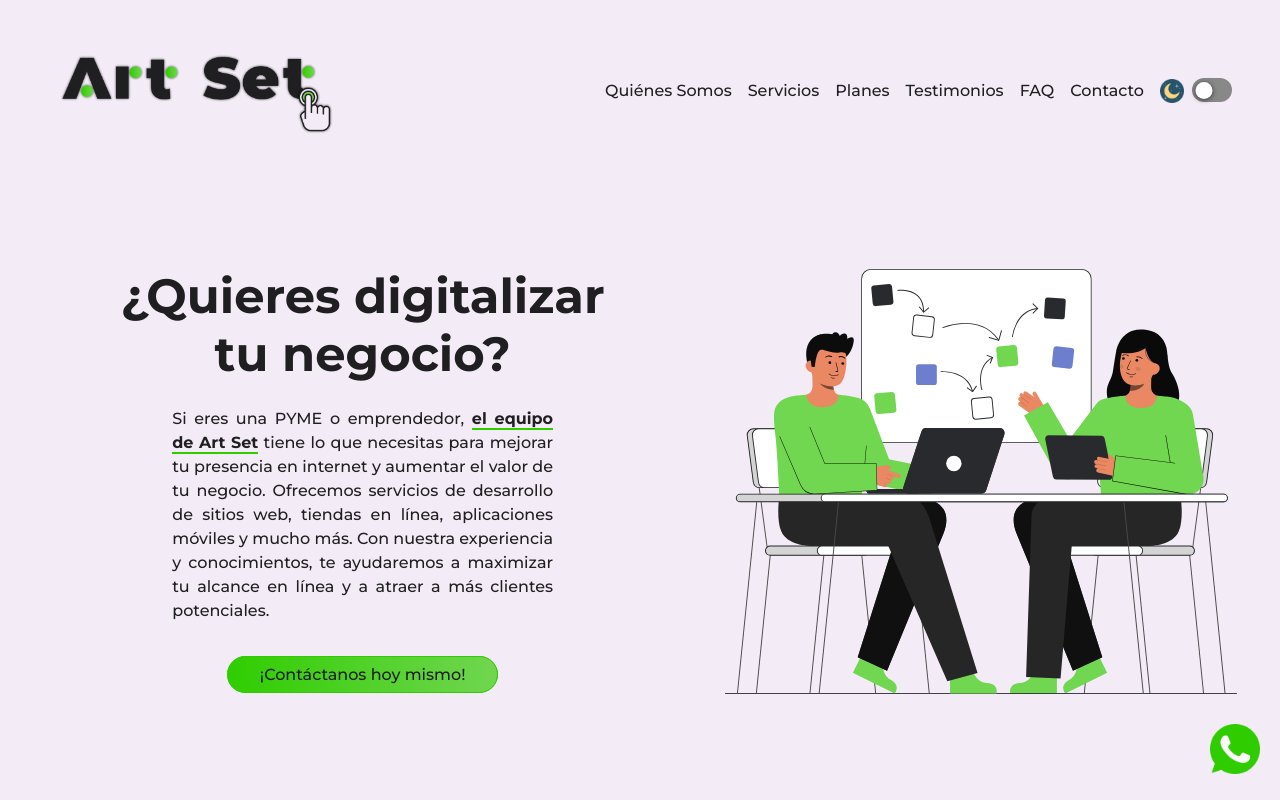
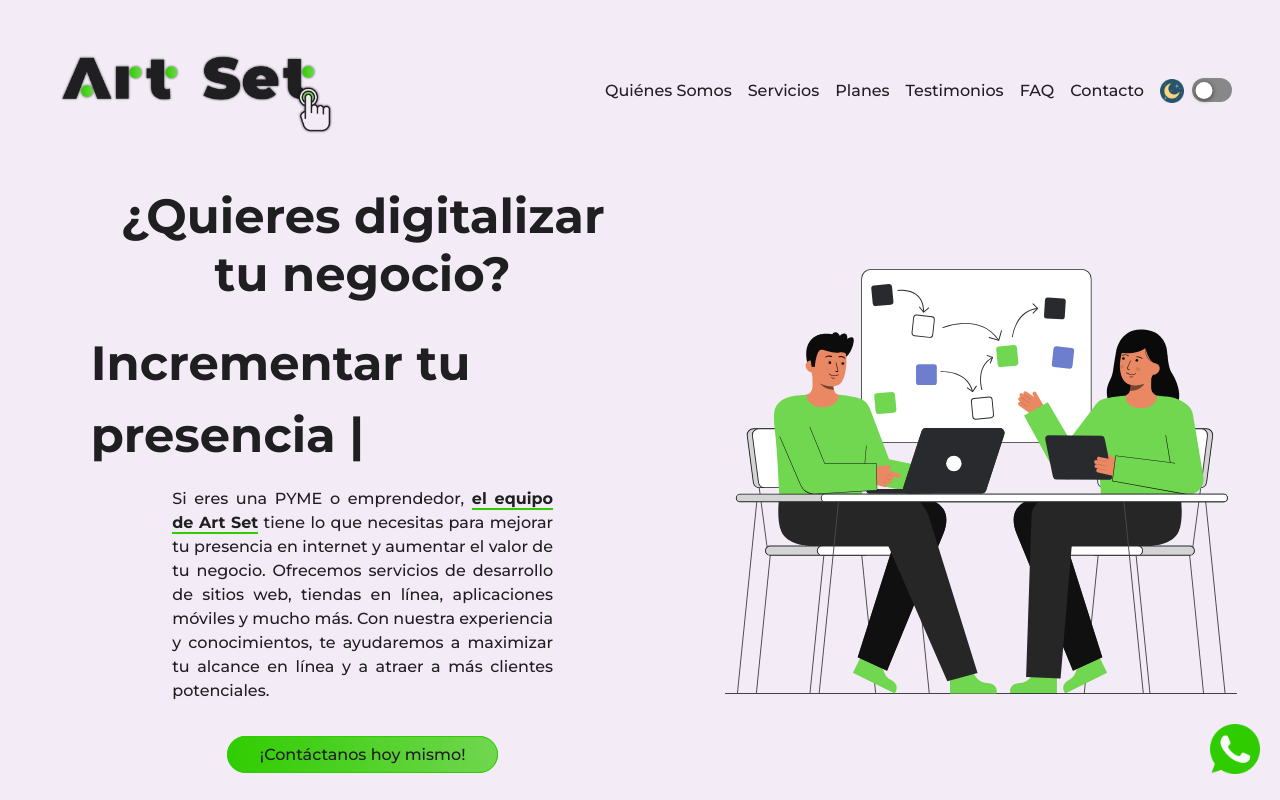
Before and after one commit to daniellfreelancer/artset-front, a React (Create React App) app: page / in a window 1280 px wide. Shown: the top 800 px of the page. Built offline with nearby package versions, Linux system fonts and the light colour scheme.

Commit message:
try to type lib

```diff
--- a/package.json
+++ b/package.json
@@ -15,6 +15,7 @@
     "react-redux": "^8.0.5",
     "react-scripts": "5.0.1",
     "react-switch": "^7.0.0",
+    "react-typed": "^1.2.0",
     "redux": "^4.2.0",
     "sweetalert2": "^11.6.16",
     "web-vitals": "^2.1.4"
--- a/src/components/CallToAction.jsx
+++ b/src/components/CallToAction.jsx
@@ -1,7 +1,7 @@
 import React from "react";
 import "../styles/Calltoaction.css";
 import imgCallToAction from "../assets/Project.svg";
-// import ReactTyped from "react-typed";
+import ReactTyped from "react-typed";
 
 export default function CallToAction() {
 
@@ -16,11 +16,11 @@ export default function CallToAction() {
         {/* <h1 className="title-call py-2">Digitaliza tu negocio</h1> */}
         <h1 className="title-call py-2">¿Quieres digitalizar tu negocio?</h1>
         {/* <h3>¿ Sos PYME o Emprendedor ?</h3> */}
-        {/* <ReactTyped className="title-call py-2"
+        <ReactTyped className="title-call py-2"
                     strings={['¿Quieres digitalizar tu negocio?', 'Incrementar tu presencia online', '¿Llevarlo al siguiente nivel?', 'ARTSET Desarrollo Web y Digital ']}
                     typeSpeed={50}
                     backSpeed={50}
-                /> */}
+                />
 
         {/* <p className="text-call py-2">
           El equipo de <strong className="title-strong">Art Set</strong> tiene
```
Also changed, not shown: 1 other file (tests, documents, lock files or other folders).
